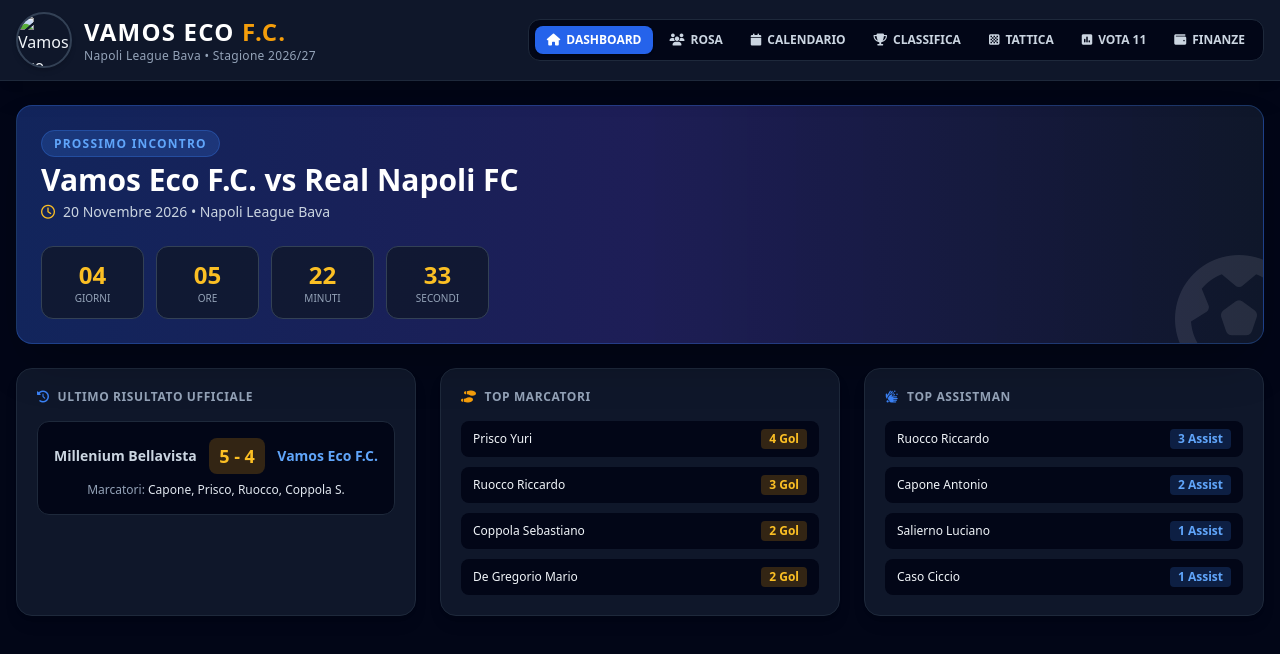
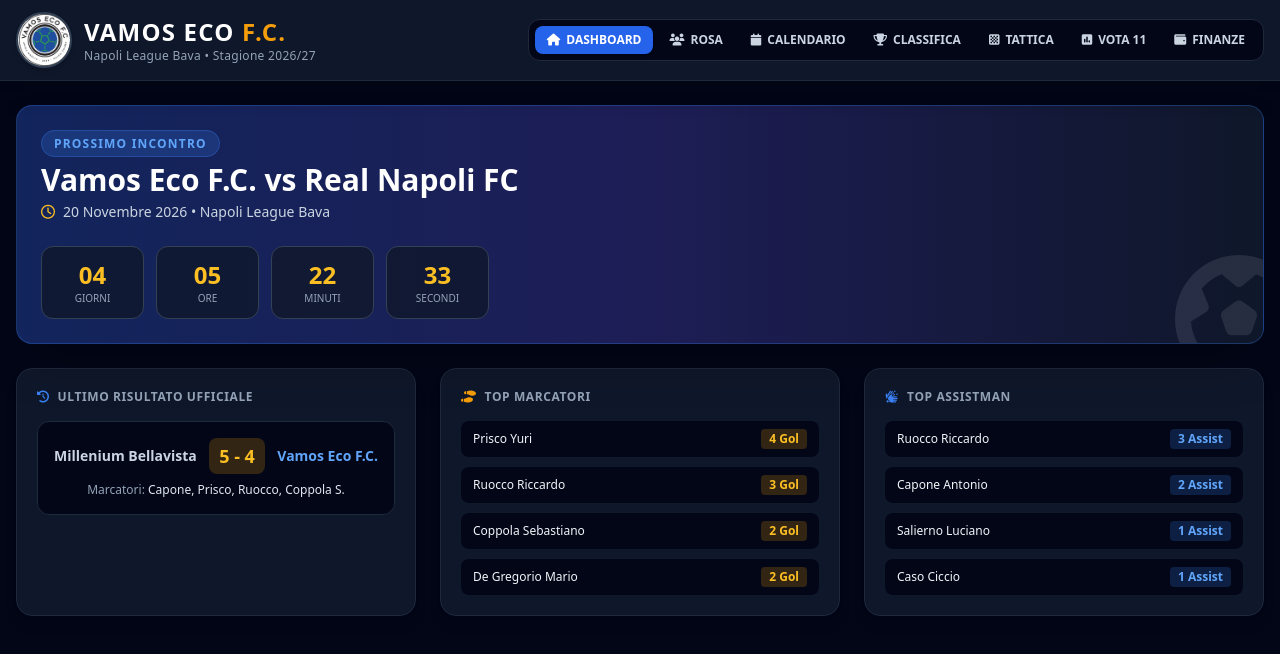
Before and after one commit to antoniocapone1992-create/Vamos-eco-fc, a plain HTML site: page index.html in a window 1280 px wide. Drawn offline with nearby package versions, Linux system fonts and the light colour scheme; no server answers.

Commit message:
Update index.html

```diff
--- a/index.html
+++ b/index.html
@@ -52,7 +52,7 @@
     <header class="bg-slate-900 border-b border-slate-800 sticky top-0 z-50 shadow-xl">
         <div class="max-w-7xl mx-auto px-4 py-3 flex flex-col md:flex-row items-center justify-between gap-4">
             <div class="flex items-center gap-3">
-                <img src="logo.png" alt="Vamos Eco F.C. Logo" class="w-14 h-14 rounded-full object-cover border-2 border-slate-700 shadow-md flex-shrink-0">
+                <img src="logo.jpg" alt="Vamos Eco F.C. Logo" class="w-14 h-14 rounded-full object-cover border-2 border-slate-700 shadow-md flex-shrink-0">
                 <div>
                     <h1 class="text-xl md:text-2xl font-black tracking-wider uppercase text-white">Vamos Eco <span class="text-amber-500">F.C.</span></h1>
                     <p class="text-xs text-slate-400 font-medium tracking-wide">Napoli League Bava • Stagione 2026/27</p>
```
